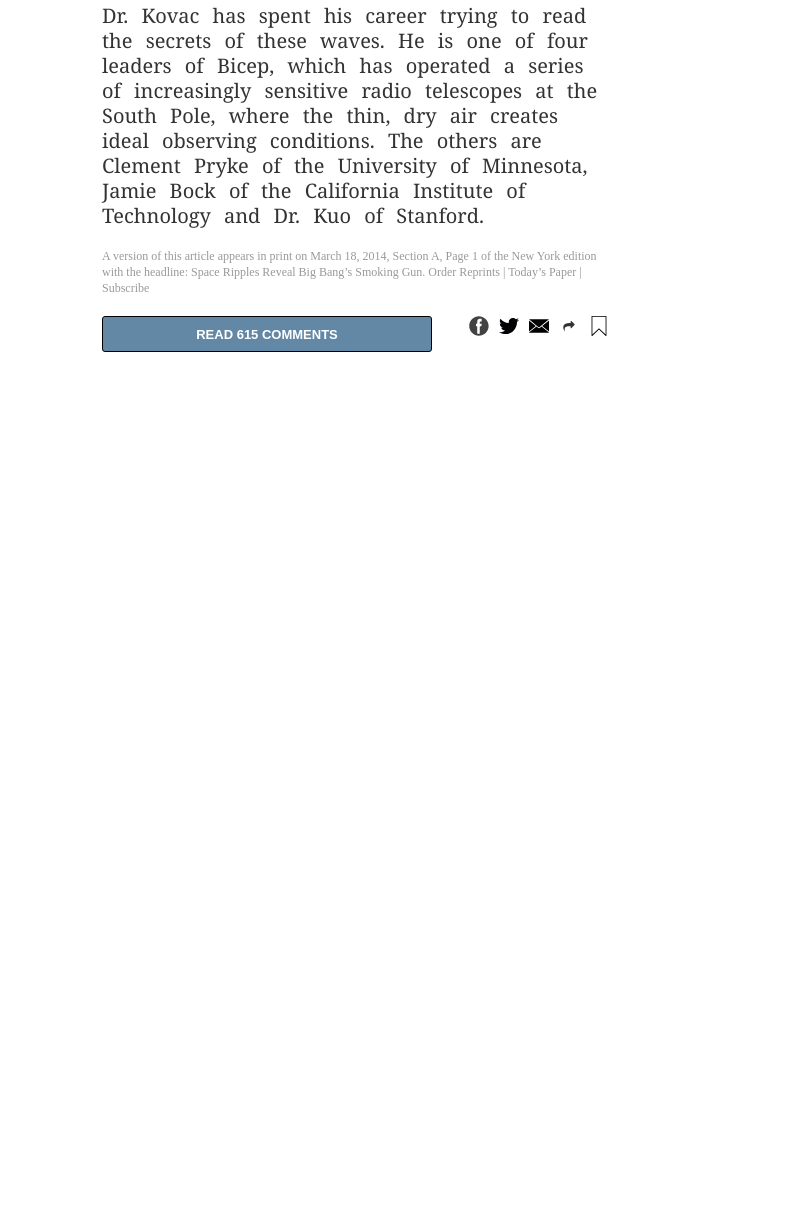
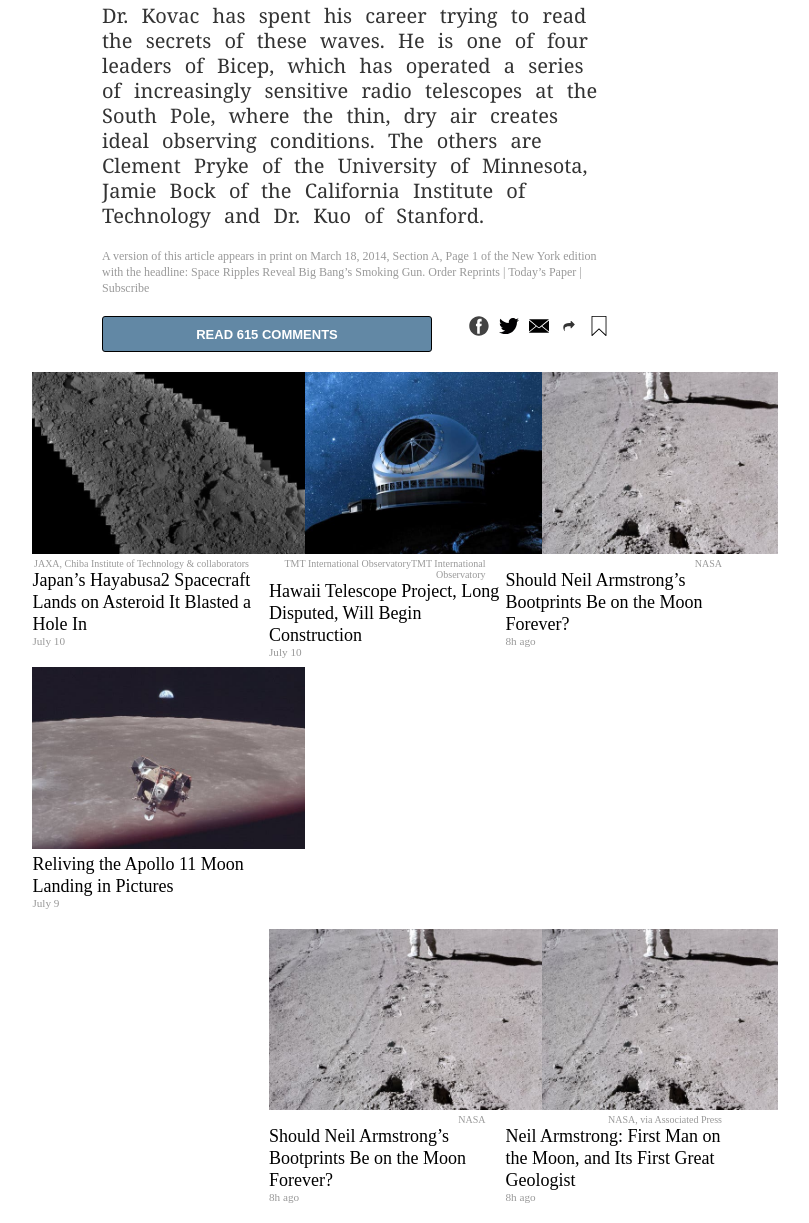
Before and after one commit to Urchmaney/Positioning-and-Floating-Elements, a plain HTML site: page index.html in a window 1280 px wide. Shown: the part 5556-6779 px from the top of the page, without its empty margins (282-1091 px from the left). Before the commit the page ends 5928 px from the top, so only its background shows below. Drawn offline with Linux system fonts and the light colour scheme.

Commit message:
Add section 4 part 1 images and text.

```diff
--- a/css/style.css
+++ b/css/style.css
@@ -207,6 +207,48 @@
 
 }
 
+#section-4{
+    width:80%;
+}
+
+#section4-part1{
+    width:70%;
+    float:right;
+}
+
+#section4-part2{
+    width:30%;
+    float:right;
+}
+.section4-image-text-container{
+    width: 33%;
+    float:right;
+    margin-bottom:20px;
+}
+
+.section4-image-text-container img{
+    height:181.75px;
+    width: 272.633px;
+}
+
+.section4-image-owner{
+    font-size: 0.625rem;
+text-transform: none;
+text-align: right;
+color:#999999;
+padding-right:20px;
+}
+
+.section4-time{
+    font-size: 0.7rem;
+    color:rgb(153, 153, 153);
+}
+
+
+.section4-image-title{
+    font-size: 1.125rem;
+line-height: 22px;
+}
 
 /* #section-3 p{
     font-family:  nyt-imperial,georgia,'times new roman',times,serif;
--- a/index.html
+++ b/index.html
@@ -335,7 +335,93 @@
             </div>
         </div>
         <div id="section-4">
+            <div id="section4-part1">
+                <div class="section4-image-text-container">
+                    <img src="images/section4-img1.jpg" alt="Image 1">
+                    <p class="section4-image-owner">
+                        NASA
+                    </p>
+                    <P class="section4-image-title">
+                        Should Neil Armstrong’s Bootprints Be on the Moon Forever?
+                    </P>
+                    <P class="section4-time">
+                        8h ago
+                    </P>
+                </div>
 
+                <div class="section4-image-text-container">
+                    <img src="images/section4-img2.jpg" alt="Image 2">
+                    <p class="section4-image-owner">
+                         TMT International ObservatoryTMT International Observatory
+                    </p>
+                    <P class="section4-image-title">
+                            Hawaii Telescope Project, Long Disputed, Will Begin Construction
+                    </P>
+                    <P class="section4-time">
+                            July 10
+                    </P>
+                </div>
+
+                <div class="section4-image-text-container">
+                    <img src="images/section4-img3.jpg" alt="Image 3">
+                    <p class="section4-image-owner">
+                            JAXA, Chiba Institute of Technology & collaborators
+                    </p>
+                    <P class="section4-image-title">
+                            Japan’s Hayabusa2 Spacecraft Lands on Asteroid It Blasted a Hole In
+                    </P>
+                    <P class="section4-time">
+                            July 10
+                    </P>
+                </div>
+                <div class="section4-image-text-container">
+                    <img src="images/section4-img4.jpg" alt="Image 4">
+                    <p class="section4-image-owner">
+
+                    </p>
+                    <P class="section4-image-title">
+                            Reliving the Apollo 11 Moon Landing in Pictures
+
+                    </P>
+                    <P class="section4-time">
+                            July 9
+                    </P>
+                </div>
+
+                <div class="section4-image-text-container">
+                    <img src="images/section4-img1.jpg" alt="Image 1">
+                    <p class="section4-image-owner">
+                            NASA, via Associated Press
+                    </p>
+                    <P class="section4-image-title">
+                            Neil Armstrong: First Man on the Moon, and Its First Great Geologist
+                    </P>
+                    <P class="section4-time">
+                        8h ago
+                    </P>
+                </div>
+                <div class="section4-image-text-container">
+                    <img src="images/section4-img1.jpg" alt="Image 1">
+                    <p class="section4-image-owner">
+                        NASA
+                    </p>
+                    <P class="section4-image-title">
+                        Should Neil Armstrong’s Bootprints Be on the Moon Forever?
+                    </P>
+                    <P class="section4-time">
+                        8h ago
+                    </P>
+                </div>
+
+                <div class="clear"></div>
+            </div>
+            <div id="section4-part2">
+
+            </div>
+
+            <div class="clear">
+
+            </div>
         </div>
     </div>
     <footer>
```
Also changed, not shown: images/section4-img1.jpg (added), images/section4-img2.jpg (added), images/section4-img3.jpg (added), images/section4-img4.jpg (added), images/section4-img5.jpg (added), images/section4-img6.jpg (added). Lines whose indentation alone changed are shown as unchanged.
